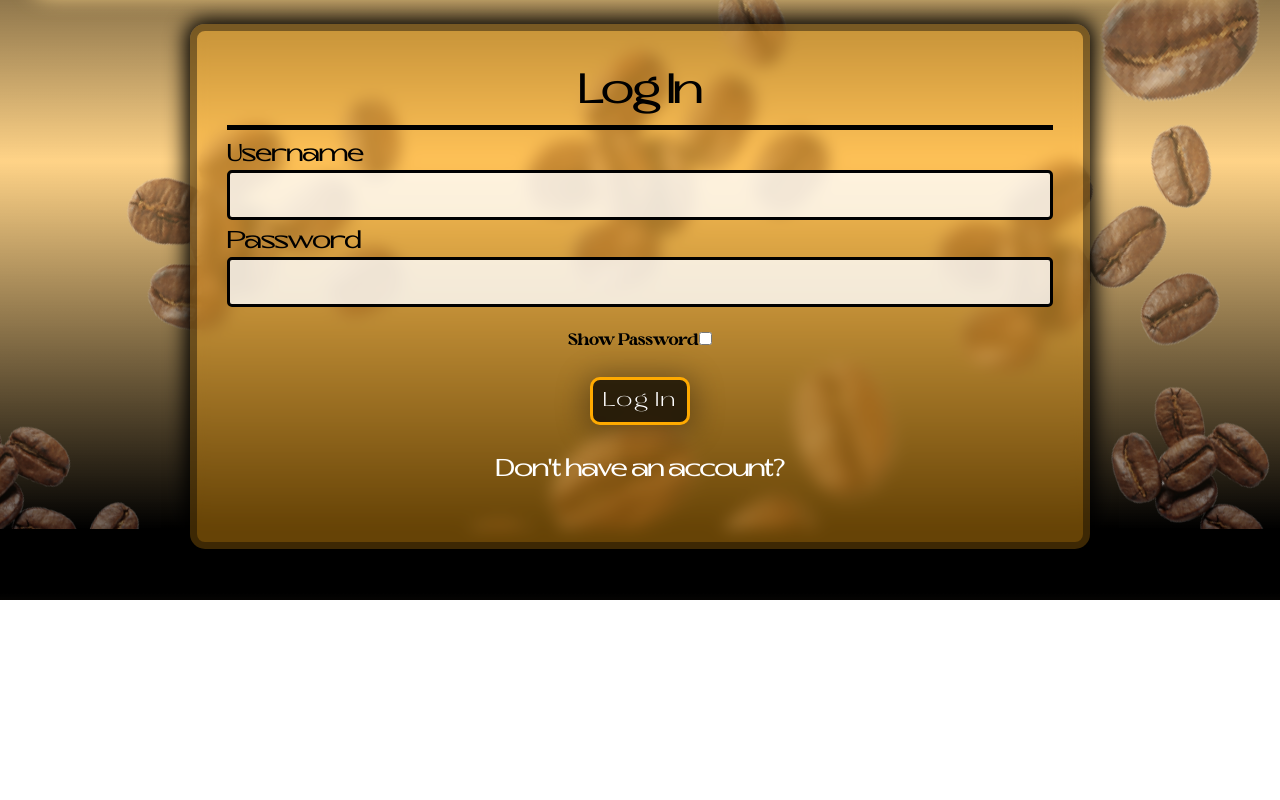
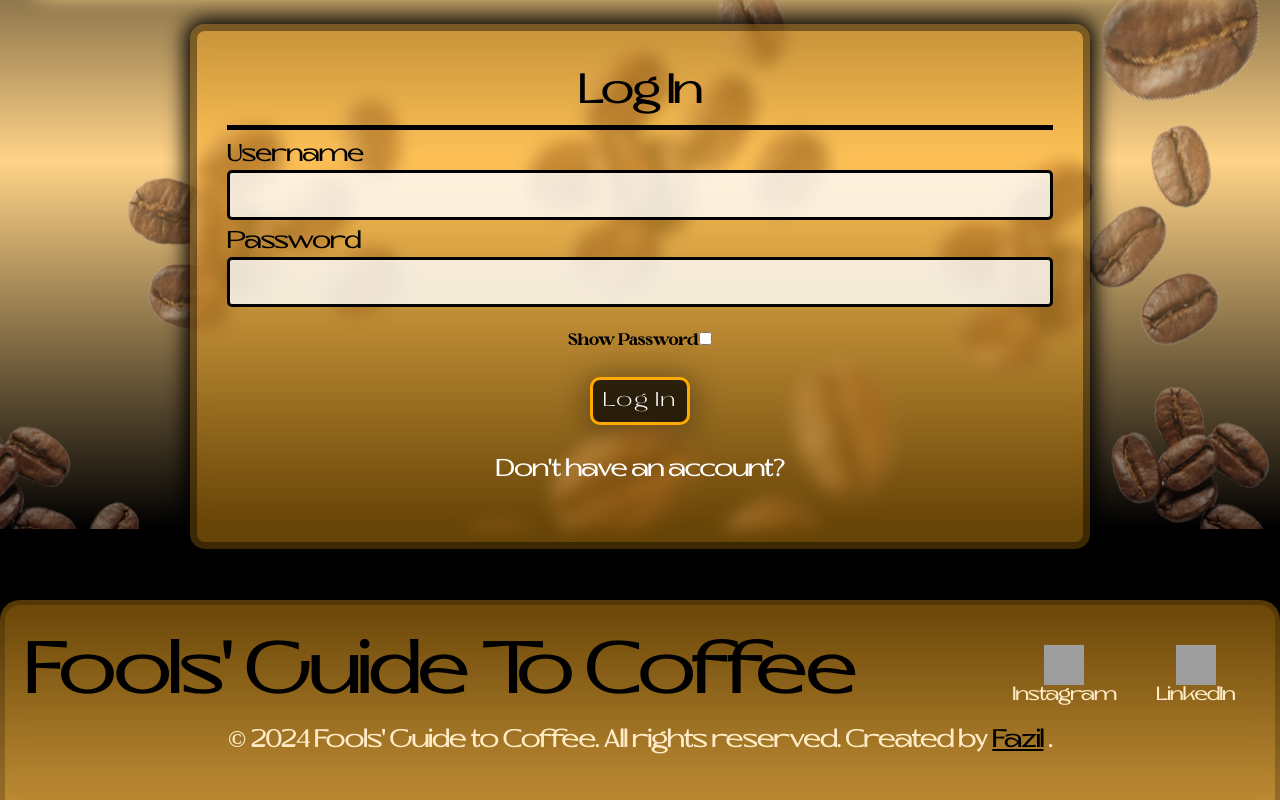
Before and after one commit to kalviumcommunity/S53_Coffee_Guide, a React (Vite) app in the folder Frontend/: page /login in a window 1280 px wide. Shown: the part 271-1071 px from the top of the page. Before the commit the page ends 871 px from the top, so only its background shows below. Built offline with nearby package versions, Linux system fonts and the light colour scheme; grey boxes are pictures that could not be loaded.

Commit message:
footer added

```diff
--- a/Frontend/src/App.css
+++ b/Frontend/src/App.css
@@ -22,6 +22,27 @@
   box-sizing: border-box;
   margin: 0;
   padding: 0;
+}
+
+::-webkit-scrollbar {
+  width: 13px;
+}
+
+/* Track */
+::-webkit-scrollbar-track {
+  border: 2px solid hsl(38, 100%, 73%);
+  background: hsl(0, 0%, 0%);
+}
+
+/* Handle */
+::-webkit-scrollbar-thumb {
+  background: hsl(38, 100%, 53%);
+  border-radius: 200px;
+}
+
+/* Handle on hover */
+::-webkit-scrollbar-thumb:hover {
+  background: #555;
 }
 
 button {
@@ -795,3 +816,58 @@ input[type="submit"] {
   font-size: 50px;
   color: white;
 }
+
+.footer-container {
+  /* position: fixed;
+  bottom: 0; */
+  padding: 20px;
+  font-family: forte;
+  color: #ffecc7;
+  width: auto;
+  height: 200px;
+  background: hsla(38, 100%, 53%, 0.4);
+  box-shadow: 0 0 20px 5px rgba(0, 0, 0, 1);
+  backdrop-filter: blur(10px);
+  border: 5px solid rgba(0, 0, 0, 0.2);
+  border-bottom: 0;
+  border-radius: 20px 20px 0 0;
+}
+
+.footer-flex {
+  display: flex;
+  align-items: center;
+  justify-content: space-between;
+}
+
+.title {
+  color: #000000;
+}
+
+.socials {
+  display: flex;
+  align-items: center;
+  justify-content: center;
+}
+
+.socials div {
+  margin: 20px;
+}
+
+.socials div > a {
+  display: flex;
+  justify-content: center;
+  align-items: center;
+}
+
+.socials div > h2 {
+  font-size: 18px;
+}
+.socials div > a > img {
+  height: 40px;
+  width: 40px;
+}
+
+.footer-container h6 {
+  font-size: 24px;
+  text-align: center;
+}
--- a/Frontend/src/App.jsx
+++ b/Frontend/src/App.jsx
@@ -12,6 +12,7 @@ import "aos/dist/aos.css";
 import PostForm from "./components/routes/PostForm";
 import UpdateForm from "./components/routes/UpdateForm";
 import LogIn from "./components/routes/LogIn";
+import Footer from "./components/Footer";
 
 function App() {
   AOS.init();
@@ -28,6 +29,7 @@ function App() {
         <Route path="/update/:id" element={<UpdateForm />} />
         <Route path="/login" element={<LogIn />} />
       </Routes>
+      <Footer/>
     </>
   );
 }
--- /dev/null
+++ b/Frontend/src/components/Footer.jsx
@@ -0,0 +1,54 @@
+import React from "react";
+
+const Footer = () => {
+  return (
+    <>
+      <div className="footer-container">
+        <div className="footer-flex">
+          <div
+            className="title"
+            style={{
+              fontSize: "70px",
+              fontWeight: "900",
+            }}
+          >
+            Fools' Guide To Coffee
+          </div>
+          <div className="socials">
+            <div>
+              <a href="https://www.instagram.com/_f4zil_786?igsh=cjZ4aWh5ZXpoZXAz">
+                <img
+                  src="https://upload.wikimedia.org/wikipedia/commons/thumb/5/58/Instagram-Icon.png/1024px-Instagram-Icon.png"
+                  alt="instagram"
+                />
+              </a>
+              <h2>Instagram</h2>
+            </div>
+            <div>
+              <a href="https://www.linkedin.com/in/mohamed-fazil-985556289">
+                <img
+                  src="https://cdn1.iconfinder.com/data/icons/logotypes/32/circle-linkedin-512.png"
+                  alt="linkedin"
+                />
+              </a>
+              <h2>LinkedIn</h2>
+            </div>
+          </div>
+        </div>
+        <h6>
+          © 2024 Fools' Guide to Coffee. All rights reserved. Created by{" "}
+          <u
+            style={{
+              color: "black",
+            }}
+          >
+            Fazil
+          </u>{" "}
+          .
+        </h6>
+      </div>
+    </>
+  );
+};
+
+export default Footer;
```
